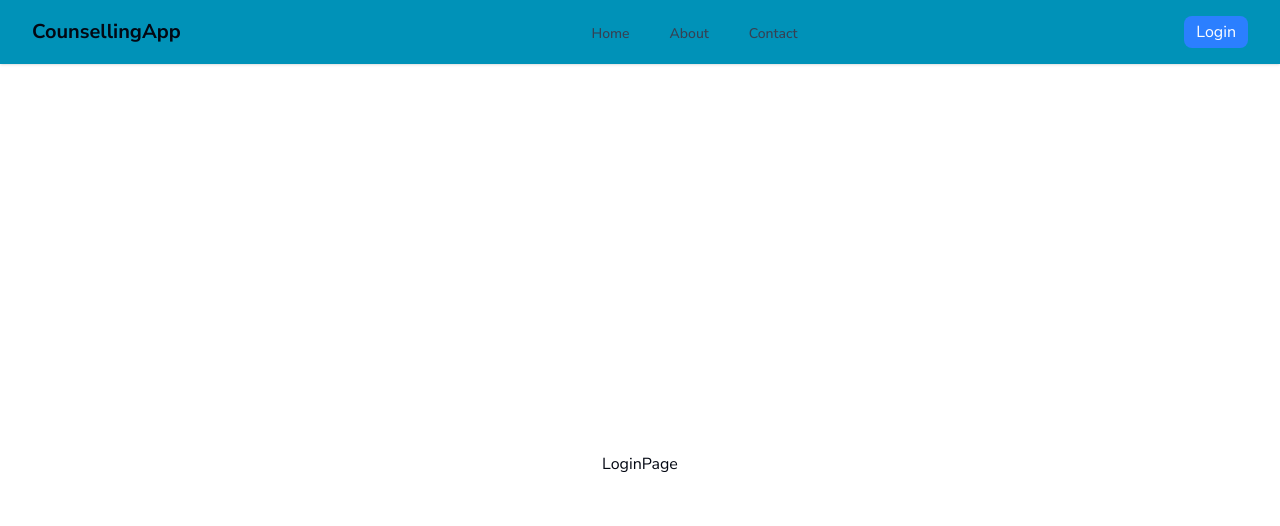
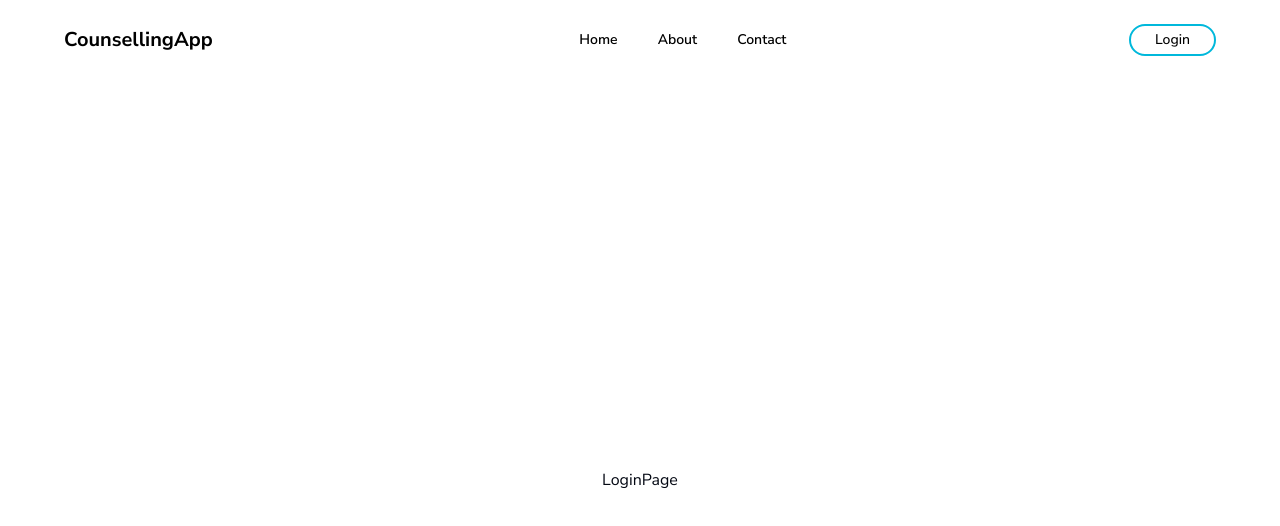
Before and after one commit to AliAbdullah0/counselling-app, a Next.js app: page /login in a window 1280 px wide. Shown: the top 526 px of the page. Built offline with nearby package versions, Linux system fonts and the light colour scheme; no server answers.

Commit message:
MobileNav is added

```diff
--- a/components/Mobile.tsx
+++ /dev/null
@@ -1,54 +0,0 @@
-"use client"
-
-import * as React from "react"
-import { Drawer as DrawerPrimitive } from "vaul"
-import { cn } from "@/lib/utils"
-
-const Drawer = ({ shouldScaleBackground = true, ...props }: React.ComponentProps<typeof DrawerPrimitive.Root>) => (
-  <DrawerPrimitive.Root shouldScaleBackground={shouldScaleBackground} {...props} />
-)
-Drawer.displayName = "Drawer"
-
-const DrawerTrigger = DrawerPrimitive.Trigger
-const DrawerPortal = DrawerPrimitive.Portal
-const DrawerClose = DrawerPrimitive.Close
-
-const DrawerOverlay = React.forwardRef
-  React.ElementRef<typeof DrawerPrimitive.Overlay>,
-  React.ComponentPropsWithoutRef<typeof DrawerPrimitive.Overlay>
->(({ className, ...props }, ref) => (
-  <DrawerPrimitive.Overlay ref={ref} className={cn("fixed inset-0 z-50 bg-black/80", className)} {...props} />
-))
-DrawerOverlay.displayName = DrawerPrimitive.Overlay.displayName
-
-const DrawerContent = React.forwardRef
-  React.ElementRef<typeof DrawerPrimitive.Content>,
-  React.ComponentPropsWithoutRef<typeof DrawerPrimitive.Content>
->(({ className, children, ...props }, ref) => (
-  <DrawerPortal>
-    <DrawerOverlay />
-    <DrawerPrimitive.Content
-      ref={ref}
-      className={cn("fixed inset-y-0 left-0 z-50 flex h-full w-64 flex-col border bg-white", className)}
-      {...props}
-    >
-      {children}
-    </DrawerPrimitive.Content>
-  </DrawerPortal>
-))
-DrawerContent.displayName = "DrawerContent"
-
-const DrawerHeader = ({ className, ...props }: React.HTMLAttributes<HTMLDivElement>) => (
-  <div className={cn("grid gap-1.5 p-4", className)} {...props} />
-)
-DrawerHeader.displayName = "DrawerHeader"
-
-const DrawerTitle = React.forwardRef
-  React.ElementRef<typeof DrawerPrimitive.Title>,
-  React.ComponentPropsWithoutRef<typeof DrawerPrimitive.Title>
->(({ className, ...props }, ref) => (
-  <DrawerPrimitive.Title ref={ref} className={cn("text-lg font-semibold", className)} {...props} />
-))
-DrawerTitle.displayName = DrawerPrimitive.Title.displayName
-
-export { Drawer, DrawerTrigger, DrawerClose, DrawerContent, DrawerHeader, DrawerTitle }
--- /dev/null
+++ b/components/MobileNav.tsx
@@ -0,0 +1,38 @@
+  "use client";
+import { useState } from "react";
+import Link from "next/link";
+import { Button } from "@/components/ui/button";
+import {
+  Drawer,
+  DrawerContent,
+  DrawerHeader,
+  DrawerTitle,
+  DrawerTrigger,
+} from "@/components/ui/drawer";
+
+export default function MobileNav() {
+  const [open, setOpen] = useState(false);
+
+  return (
+    <div className="sm:hidden">
+      <Drawer open={open} onOpenChange={setOpen} direction="left">
+        <DrawerTrigger asChild>
+          <Button variant="ghost" size="icon">☰</Button>
+        </DrawerTrigger>
+        <DrawerContent>
+          <DrawerHeader>
+            <DrawerTitle className="text-black text-xl">CounsellingApp</DrawerTitle>
+          </DrawerHeader>
+          <div className="flex flex-col gap-6 px-8 py-4">
+            <Link href="/" onClick={() => setOpen(false)} className="text-black font-semibold hover:text-cyan-900 text-lg">Home</Link>
+            <Link href="/about" onClick={() => setOpen(false)} className="text-black font-semibold hover:text-cyan-900 text-lg">About</Link>
+            <Link href="/contact" onClick={() => setOpen(false)} className="text-black font-semibold hover:text-cyan-900 text-lg">Contact</Link>
+            <Link href="/login" onClick={() => setOpen(false)}>
+              <Button className="w-full">Login</Button>
+            </Link>
+          </div>
+        </DrawerContent>
+      </Drawer>
+    </div>
+  );
+}
--- a/components/Navigation.tsx
+++ b/components/Navigation.tsx
@@ -1,69 +1,55 @@
 import Link from "next/link";
 import { getCurrentPatient, getCurrentDoctor } from "@/actions/helper.actions";
 import { logOut } from "@/actions/user.actions";
+import { Button } from "@/components/ui/button";
+import MobileNav from "./MobileNav";
 
-// Navigation is a server component so that we can read the cookie and
-// decide whether to render the login or logout button on the server.
-// This keeps the UI in sync with the current authentication state.
+
 export default async function Navigation() {
   const patientResp = await getCurrentPatient();
   const doctorResp = await getCurrentDoctor();
   const loggedIn = !!patientResp?.data || !!doctorResp?.data;
 
   return (
-    <nav className="w-full bg-cyan-600 shadow-sm">
-      <div className="max-w-7xl mx-auto px-4 sm:px-6 lg:px-8">
-        <div className="flex justify-between h-16 items-center">
+    <nav className="w-full bg-white">
+      <div className="max-w-7xl mx-auto px-8 sm:px-12 lg:px-16">
+        <div className="flex justify-between h-20 items-center">
 
           <div className="flex-shrink-0">
             <Link href="/">
-              <span className="text-xl font-bold">CounsellingApp</span>
+              <span className="text-xl font-bold text-black">CounsellingApp</span>
             </Link>
           </div>
 
-
-          <div className="hidden sm:ml-6 sm:flex sm:space-x-8">
-            <Link
-              href="/"
-              className="inline-flex items-center px-1 pt-1 text-sm font-medium text-gray-700 hover:text-gray-900"
-            >
+          <div className="hidden sm:ml-6 sm:flex sm:space-x-10">
+            <Link href="/" className="inline-flex items-center text-sm font-semibold text-black hover:text-cyan-900">
               Home
             </Link>
-            <Link
-              href="/about"
-              className="inline-flex items-center px-1 pt-1 text-sm font-medium text-gray-700 hover:text-gray-900"
-            >
+            <Link href="/about" className="inline-flex items-center text-sm font-semibold text-black hover:text-cyan-900">
               About
             </Link>
-            <Link
-              href="/contact"
-              className="inline-flex items-center px-1 pt-1 text-sm font-medium text-gray-700 hover:text-gray-900"
-            >
+            <Link href="/contact" className="inline-flex items-center text-sm font-semibold text-black hover:text-cyan-900">
               Contact
             </Link>
           </div>
 
-
-          <div className="flex items-center">
+       <div className="flex items-center gap-3">
+  <MobileNav />
+  <div className="hidden sm:block">
     {loggedIn ? (
-              <form action={logOut} method="post">
-                <button
-                  type="submit"
-                  className="px-3 py-1 rounded-md bg-red-500 text-white hover:bg-red-600"
-                >
-                  Logout
-                </button>
+      <form action={logOut}>
+        <Button type="submit" variant="destructive">Logout</Button>
       </form>
-            )
-
-            : (
+    ) : (
       <Link href="/login">
-                <button className="px-3 py-1 rounded-md bg-blue-500 text-white hover:bg-blue-900">
+        <Button variant="outline" className="rounded-full px-6 border-2 border-cyan-500 text-black hover:bg-cyan-800 hover:text-white">
   Login
-                </button>
+</Button>
       </Link>
     )}
   </div>
+</div>
+
         </div>
       </div>
     </nav>
--- /dev/null
+++ b/components/ui/drawer.tsx
@@ -0,0 +1,131 @@
+"use client"
+
+import * as React from "react"
+import { Drawer as DrawerPrimitive } from "vaul"
+
+import { cn } from "@/lib/utils"
+
+function Drawer({
+  ...props
+}: React.ComponentProps<typeof DrawerPrimitive.Root>) {
+  return <DrawerPrimitive.Root data-slot="drawer" {...props} />
+}
+
+function DrawerTrigger({
+  ...props
+}: React.ComponentProps<typeof DrawerPrimitive.Trigger>) {
+  return <DrawerPrimitive.Trigger data-slot="drawer-trigger" {...props} />
+}
+
+function DrawerPortal({
+  ...props
+}: React.ComponentProps<typeof DrawerPrimitive.Portal>) {
+  return <DrawerPrimitive.Portal data-slot="drawer-portal" {...props} />
+}
+
+function DrawerClose({
+  ...props
+}: React.ComponentProps<typeof DrawerPrimitive.Close>) {
+  return <DrawerPrimitive.Close data-slot="drawer-close" {...props} />
+}
+
+function DrawerOverlay({
+  className,
+  ...props
+}: React.ComponentProps<typeof DrawerPrimitive.Overlay>) {
+  return (
+    <DrawerPrimitive.Overlay
+      data-slot="drawer-overlay"
+      className={cn(
+        "data-open:animate-in data-closed:animate-out data-closed:fade-out-0 data-open:fade-in-0 fixed inset-0 z-50 bg-black/10 supports-backdrop-filter:backdrop-blur-xs",
+        className
+      )}
+      {...props}
+    />
+  )
+}
+
+function DrawerContent({
+  className,
+  children,
+  ...props
+}: React.ComponentProps<typeof DrawerPrimitive.Content>) {
+  return (
+    <DrawerPortal data-slot="drawer-portal">
+      <DrawerOverlay />
+      <DrawerPrimitive.Content
+        data-slot="drawer-content"
+        className={cn(
+          "bg-background group/drawer-content fixed z-50 flex h-auto flex-col text-sm data-[vaul-drawer-direction=bottom]:inset-x-0 data-[vaul-drawer-direction=bottom]:bottom-0 data-[vaul-drawer-direction=bottom]:mt-24 data-[vaul-drawer-direction=bottom]:max-h-[80vh] data-[vaul-drawer-direction=bottom]:rounded-t-xl data-[vaul-drawer-direction=bottom]:border-t data-[vaul-drawer-direction=left]:inset-y-0 data-[vaul-drawer-direction=left]:left-0 data-[vaul-drawer-direction=left]:w-3/4 data-[vaul-drawer-direction=left]:rounded-r-xl data-[vaul-drawer-direction=left]:border-r data-[vaul-drawer-direction=right]:inset-y-0 data-[vaul-drawer-direction=right]:right-0 data-[vaul-drawer-direction=right]:w-3/4 data-[vaul-drawer-direction=right]:rounded-l-xl data-[vaul-drawer-direction=right]:border-l data-[vaul-drawer-direction=top]:inset-x-0 data-[vaul-drawer-direction=top]:top-0 data-[vaul-drawer-direction=top]:mb-24 data-[vaul-drawer-direction=top]:max-h-[80vh] data-[vaul-drawer-direction=top]:rounded-b-xl data-[vaul-drawer-direction=top]:border-b data-[vaul-drawer-direction=left]:sm:max-w-sm data-[vaul-drawer-direction=right]:sm:max-w-sm",
+          className
+        )}
+        {...props}
+      >
+        <div className="bg-muted mx-auto mt-4 hidden h-1 w-[100px] shrink-0 rounded-full group-data-[vaul-drawer-direction=bottom]/drawer-content:block" />
+        {children}
+      </DrawerPrimitive.Content>
+    </DrawerPortal>
+  )
+}
+
+function DrawerHeader({ className, ...props }: React.ComponentProps<"div">) {
+  return (
+    <div
+      data-slot="drawer-header"
+      className={cn(
+        "flex flex-col gap-0.5 p-4 group-data-[vaul-drawer-direction=bottom]/drawer-content:text-center group-data-[vaul-drawer-direction=top]/drawer-content:text-center md:gap-0.5 md:text-left",
+        className
+      )}
+      {...props}
+    />
+  )
+}
+
+function DrawerFooter({ className, ...props }: React.ComponentProps<"div">) {
+  return (
+    <div
+      data-slot="drawer-footer"
+      className={cn("mt-auto flex flex-col gap-2 p-4", className)}
+      {...props}
+    />
+  )
+}
+
+function DrawerTitle({
+  className,
+  ...props
+}: React.ComponentProps<typeof DrawerPrimitive.Title>) {
+  return (
+    <DrawerPrimitive.Title
+      data-slot="drawer-title"
+      className={cn("text-foreground text-base font-medium", className)}
+      {...props}
+    />
+  )
+}
+
+function DrawerDescription({
+  className,
+  ...props
+}: React.ComponentProps<typeof DrawerPrimitive.Description>) {
+  return (
+    <DrawerPrimitive.Description
+      data-slot="drawer-description"
+      className={cn("text-muted-foreground text-sm", className)}
+      {...props}
+    />
+  )
+}
+
+export {
+  Drawer,
+  DrawerPortal,
+  DrawerOverlay,
+  DrawerTrigger,
+  DrawerClose,
+  DrawerContent,
+  DrawerHeader,
+  DrawerFooter,
+  DrawerTitle,
+  DrawerDescription,
+}
```
Also changed, not shown: 1 other file (tests, documents, lock files or other folders). Lines whose indentation alone changed are shown as unchanged.
